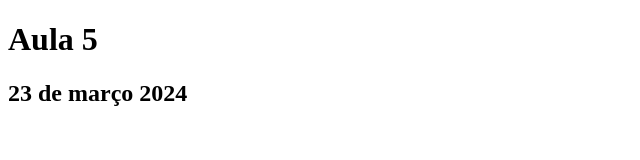
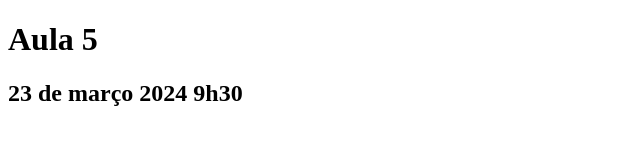
Before and after one commit to Naatbr/aula05, a plain HTML site: page tabelas.html in a window 1280 px wide. Shown: the full height of the page, 0-640 px from the left. Drawn offline with Linux system fonts and the light colour scheme.

Commit message:
commit teste

```diff
--- a/tabelas.html
+++ b/tabelas.html
@@ -8,6 +8,6 @@
 <body>
 
     <h1> Aula 5</h1>
-    <h2> 23 de março 2024</h2>
+    <h2> 23 de março 2024 9h30</h2>
 </body>
 </html>
```
